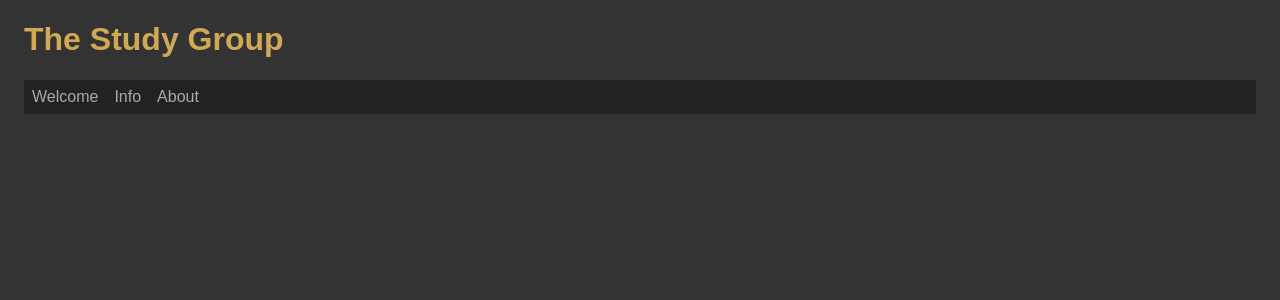
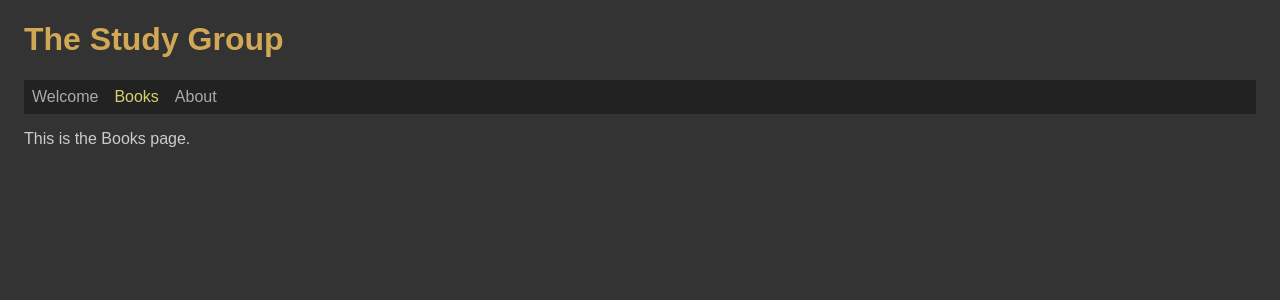
Before and after one commit to edwardtanguay/et004-usecontext-etc, a React (Vite) app: page /books in a window 1280 px wide. Shown: the top 300 px of the page. Built offline with nearby package versions, Linux system fonts and the light colour scheme.

Commit message:
books page created

```diff
--- a/src/App.tsx
+++ b/src/App.tsx
@@ -1,10 +1,10 @@
 import './App.scss';
 import { NavLink, Routes, Route, Navigate } from 'react-router-dom';
 import { PageWelcome } from './pages/PageWelcome';
-import { PageInfo } from './pages/PageInfo';
 import { PageAbout } from './pages/PageAbout';
 import { useContext } from 'react';
 import { AppContext } from './AppContext';
+import { PageBooks } from './pages/PageBooks';
 
 function App() {
 	const { appTitle } = useContext(AppContext);
@@ -13,13 +13,13 @@ function App() {
 			<h1>{appTitle}</h1>
 			<nav>
 				<NavLink to="/welcome">Welcome</NavLink>
-				<NavLink to="/info">Info</NavLink>
+				<NavLink to="/books">Books</NavLink>
 				<NavLink to="/about">About</NavLink>
 			</nav>
 
 			<Routes>
 				<Route path="/welcome" element={<PageWelcome />} />
-				<Route path="/info" element={<PageInfo />} />
+				<Route path="/books" element={<PageBooks />} />
 				<Route path="/about" element={<PageAbout />} />
 				<Route path="/" element={<Navigate to="/welcome" replace />} />
 			</Routes>
--- /dev/null
+++ b/src/pages/PageBooks.tsx
@@ -0,0 +1,7 @@
+export const PageBooks = () => {
+	return (
+		<div className="page pageBooks">
+			<p>This is the Books page.</p>
+		</div>
+	);
+};
--- a/src/pages/PageInfo.tsx
+++ /dev/null
@@ -1,7 +0,0 @@
-export const PageInfo = () => {
-	return (
-		<>
-			<p>This is the info page.</p>
-		</>
-	);
-};
```
Also changed, not shown: dev/todo.txt (added), 1 other file (tests, documents, lock files or other folders).
